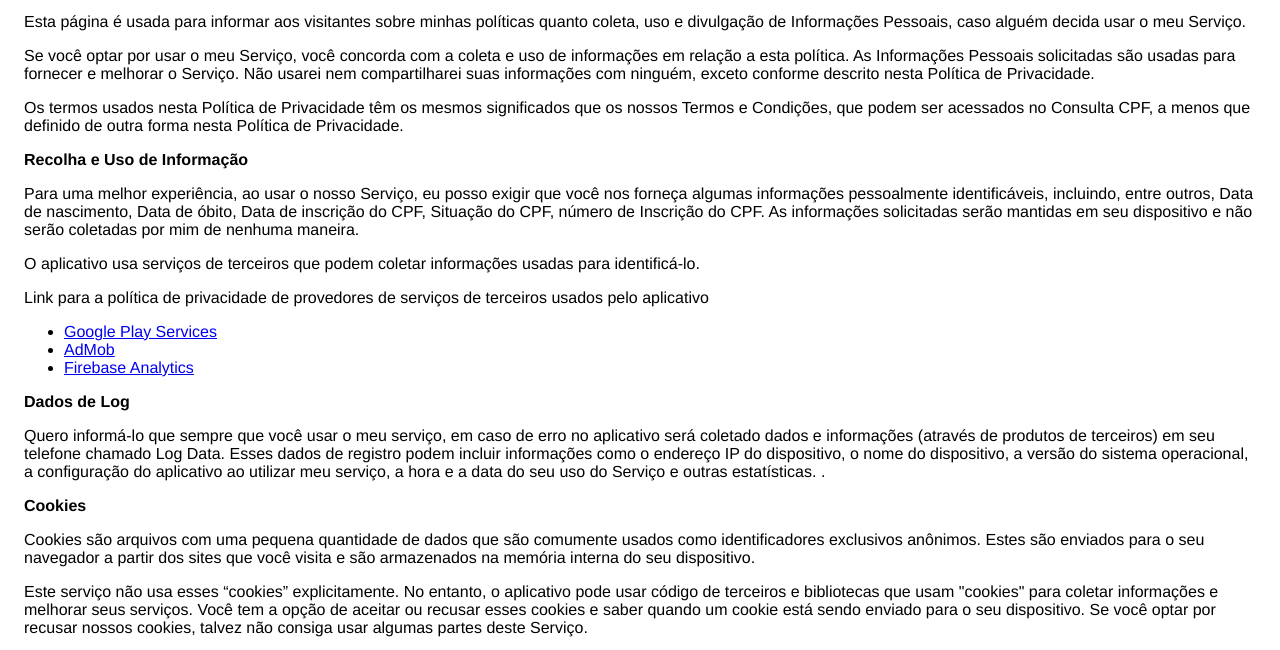
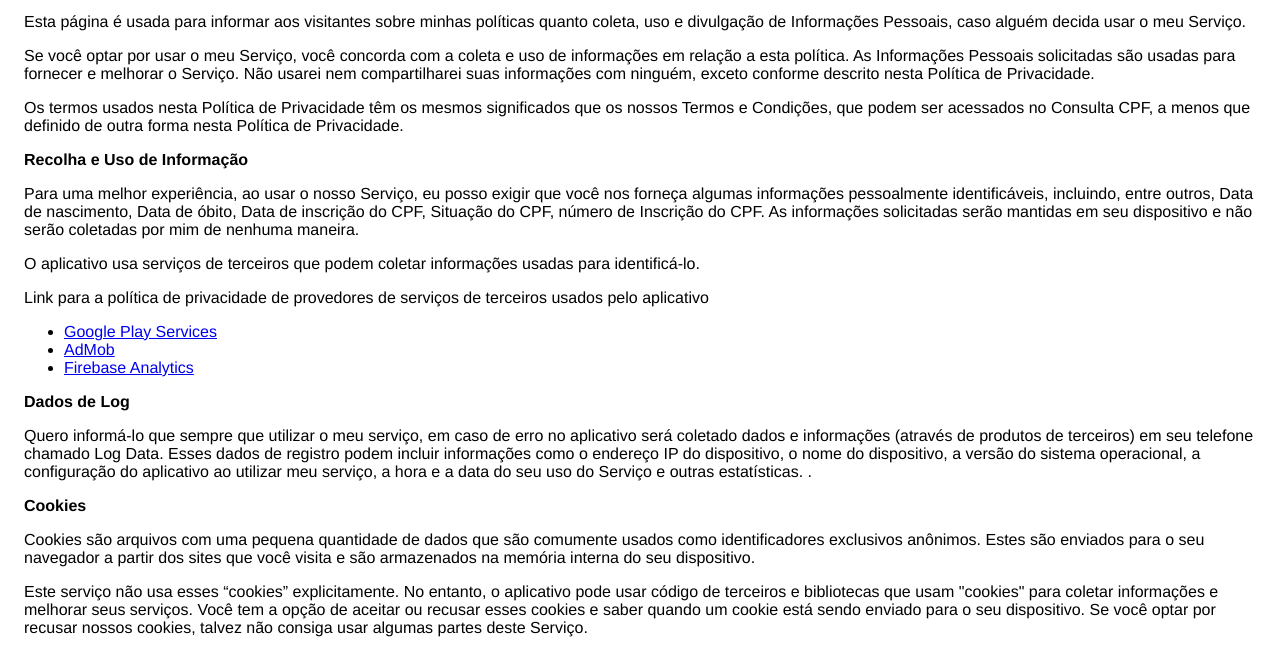
Before and after one commit to livingcodee/politicas, a plain HTML site: page index.html in a window 1280 px wide. Shown: the part 131-781 px from the top of the page. Drawn offline with Linux system fonts and the light colour scheme.

Commit message:
Atualizãção de politicas

```diff
--- a/index.html
+++ b/index.html
@@ -23,7 +23,7 @@
 	<li><a href="https://firebase.google.com/policies/analytics" target="_blank">Firebase Analytics</a></li>
 	<!----><!----><!----><!----><!---->
 	</ul></div> <p><strong>Dados de Log</strong></p>
-	<p>Quero informá-lo que sempre que você usar o meu serviço, em caso de erro no aplicativo será coletado dados e informações (através de produtos de terceiros) em seu telefone chamado Log Data. Esses dados de registro podem incluir informações como o endereço IP do dispositivo, o nome do dispositivo, a versão do sistema operacional, a configuração do aplicativo ao utilizar meu serviço, a hora e a data do seu uso do Serviço e outras estatísticas. .</p>
+	<p>Quero informá-lo que sempre que utilizar o meu serviço, em caso de erro no aplicativo será coletado dados e informações (através de produtos de terceiros) em seu telefone chamado Log Data. Esses dados de registro podem incluir informações como o endereço IP do dispositivo, o nome do dispositivo, a versão do sistema operacional, a configuração do aplicativo ao utilizar meu serviço, a hora e a data do seu uso do Serviço e outras estatísticas. .</p>
 				  <p><strong>Cookies</strong></p>
 				  <p>Cookies são arquivos com uma pequena quantidade de dados que são comumente usados como identificadores exclusivos anônimos. Estes são enviados para o seu navegador a partir dos sites que você visita e são armazenados na memória interna do seu dispositivo.</p>
 				  <p>Este serviço não usa esses “cookies” explicitamente. No entanto, o aplicativo pode usar código de terceiros e bibliotecas que usam "cookies" para coletar informações e melhorar seus serviços. Você tem a opção de aceitar ou recusar esses cookies e saber quando um cookie está sendo enviado para o seu dispositivo. Se você optar por recusar nossos cookies, talvez não consiga usar algumas partes deste Serviço.</p>
```
